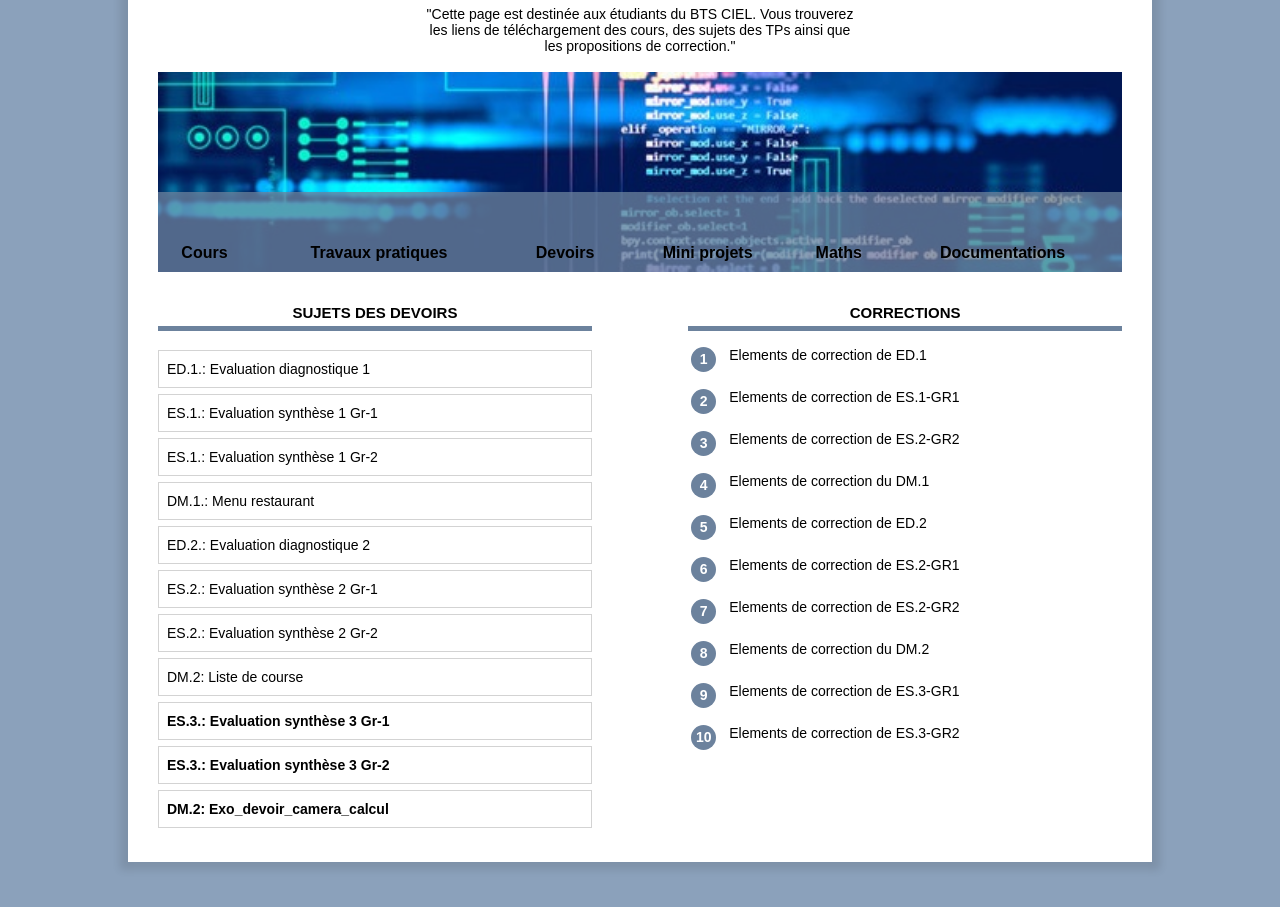
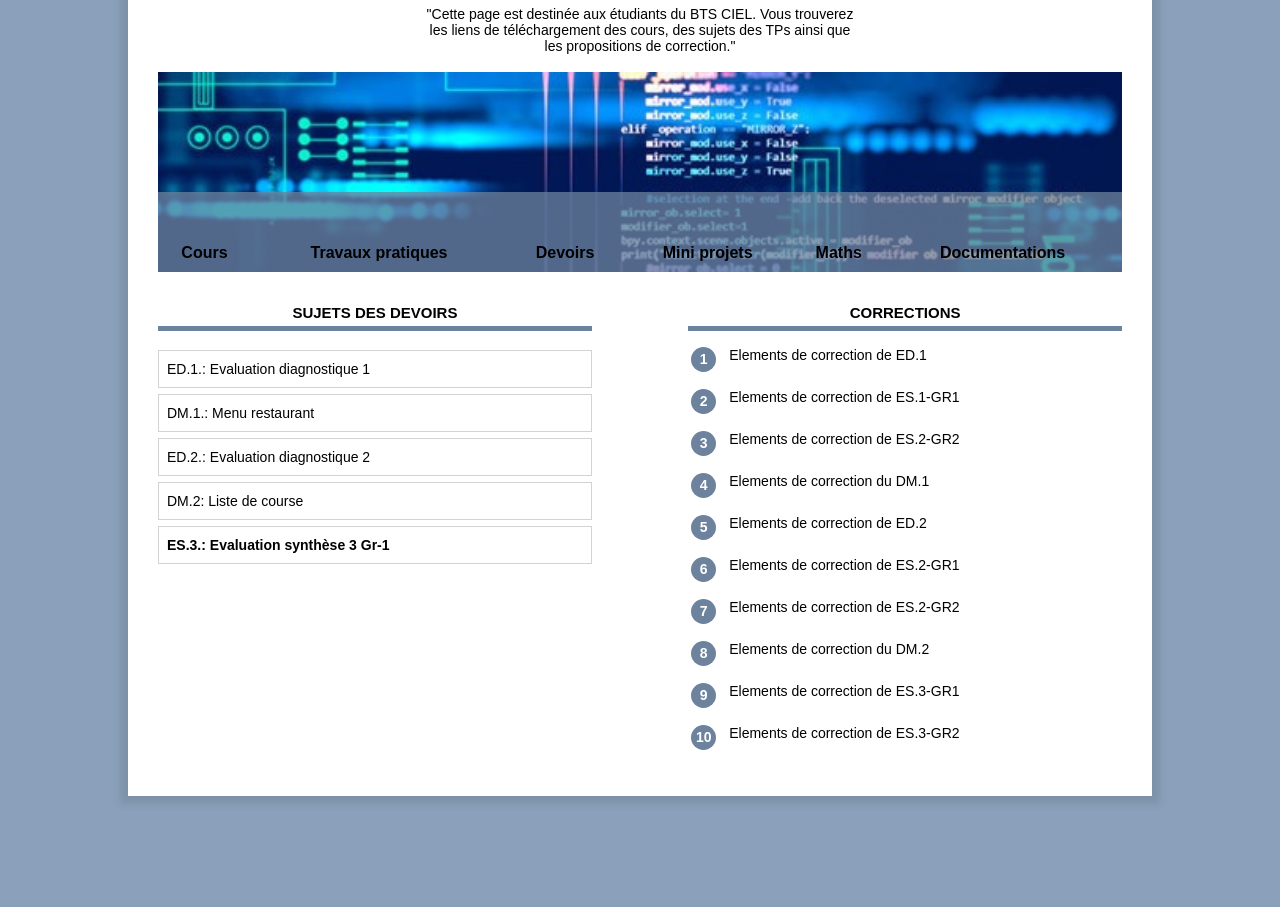
Before and after one commit to cielnewton/cielnewton.github.io, a plain HTML site: page devoirs.html in a window 1280 px wide. Shown: the part 151-1058 px from the top of the page. After the commit the page ends 1027 px from the top, so only its background shows below. Drawn offline with Linux system fonts and the light colour scheme.

Commit message:
Update devoirs.html

```diff
--- a/devoirs.html
+++ b/devoirs.html
@@ -49,22 +49,22 @@
                     <!--     <p><a href="sujets/DM2_Calculatrice_videosurveilance.pdf" > <b>DM.2</b>: Calculatrice Vidéosurveillance</a> </p>    -->
 
                     <p><a href="sujets/T.P.Python_diagnostique_1.pdf">ED.1.: Evaluation diagnostique 1</a> </p>
-                    <p><a href="sujets/Evaluation_Synthese_1_Python_2024.pdf">ES.1.: Evaluation synthèse 1 Gr-1 </a> </p>
-                    <p><a href="sujets/Evaluation_Synthese_1_Python_2024_bis.pdf">ES.1.: Evaluation synthèse 1 Gr-2 </a> </p>
+                       <!--     <p><a href="sujets/Evaluation_Synthese_1_Python_2024.pdf">ES.1.: Evaluation synthèse 1 Gr-1 </a> </p>
+                    <p><a href="sujets/Evaluation_Synthese_1_Python_2024_bis.pdf">ES.1.: Evaluation synthèse 1 Gr-2 </a> </p>     -->
 
 
                     <p><a href="sujets/DM1_Exercice_menu_restaurant_simple_DM1.pdf">DM.1.: Menu restaurant</a> </p>
 
                     <p><a href="sujets/EvaluationDignostque2Python_fonctions_2024.pdf">ED.2.: Evaluation diagnostique 2</a> </p>
-                    <p><a href="sujets/Evaluation_Synthese_2_Python_2024.pdf">ES.2.: Evaluation synthèse 2 Gr-1 </a>  </p>
-                    <p><a href="sujets/Evaluation_Synthese_2_Python_2024_bis.pdf">ES.2.: Evaluation synthèse 2 Gr-2 </a> </p>
+                    <!--       <p><a href="sujets/Evaluation_Synthese_2_Python_2024.pdf">ES.2.: Evaluation synthèse 2 Gr-1 </a>  </p>
+                    <p><a href="sujets/Evaluation_Synthese_2_Python_2024_bis.pdf">ES.2.: Evaluation synthèse 2 Gr-2 </a> </p>    -->
 
                     <p><a href="sujets/DM2_Exercice_Liste_de_Course.pdf">DM.2: Liste de course</a> </p>
 
                     <!-- <p><a href="sujets/EvaluationDignostque3Python_Listes_dictionnaires_2024.pdf"> <b>ED.3.: Evaluation diagnostique 3</b></a> </p>                                -->
                     <p><a href="sujets/Evaluation_Synthese_3_Python_2024.pdf"> <b>ES.3.: Evaluation synthèse 3  Gr-1</b> </a> </p>
-                    <p><a href="sujets/Evaluation_Synthese_3_Python_2024_bis.pdf"> <b>ES.3.: Evaluation synthèse  3 Gr-2</b> </a> </p>
-                    <p><a href="sujets/devoir_camera_calcul_gui.pdf"> <b>DM.2: Exo_devoir_camera_calcul</b> </a> </p>
+               <!--         <p><a href="sujets/Evaluation_Synthese_3_Python_2024_bis.pdf"> <b>ES.3.: Evaluation synthèse  3 Gr-2</b> </a> </p>
+                    <p><a href="sujets/devoir_camera_calcul_gui.pdf"> <b>DM.2: Exo_devoir_camera_calcul</b> </a> </p>                <!--
 
 
 
```
